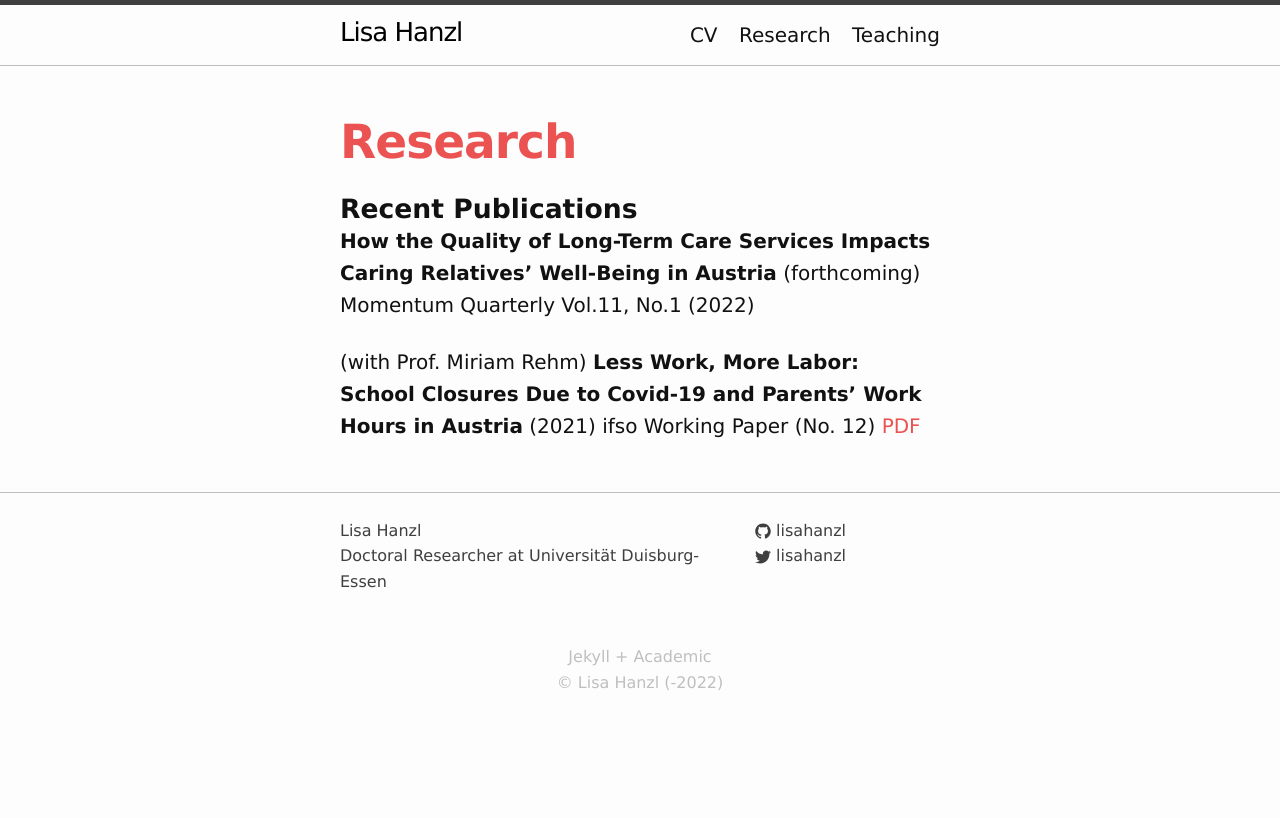
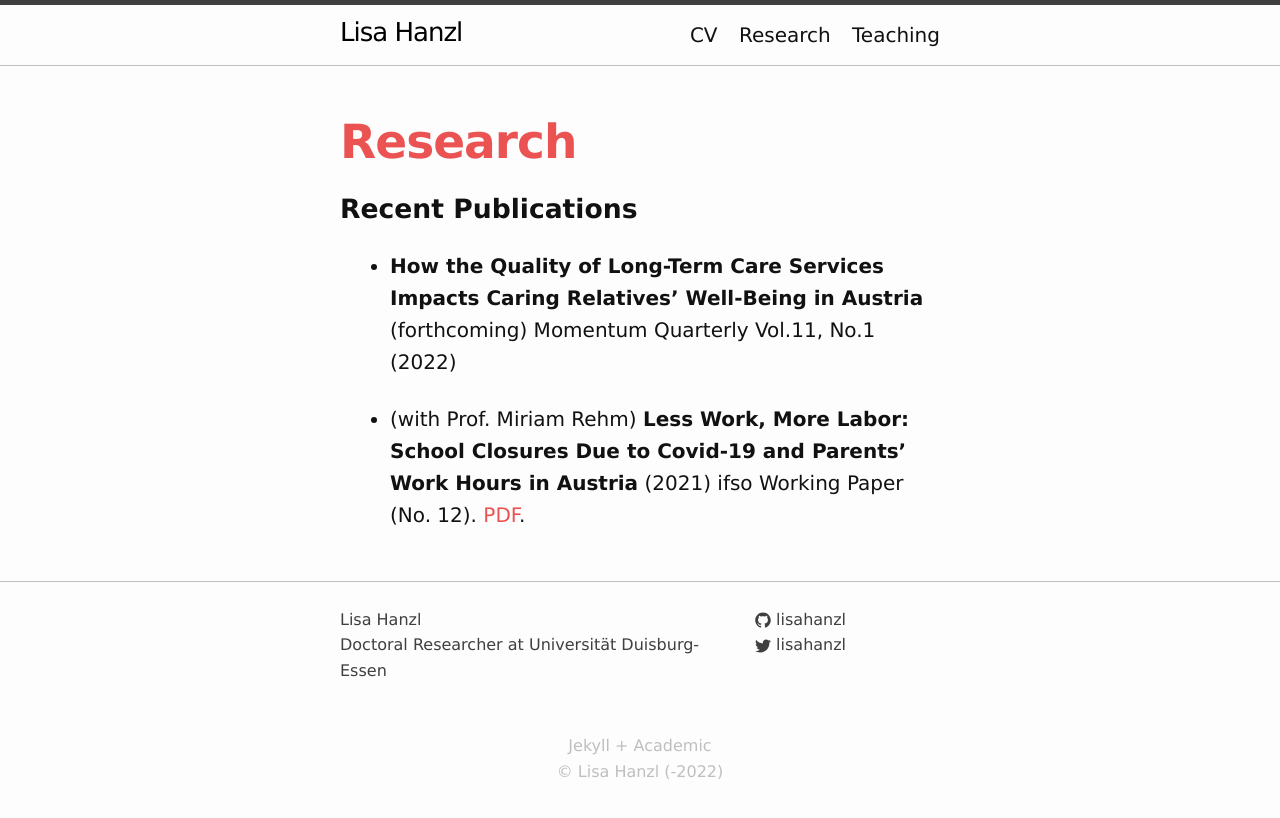
Before and after one commit to lisahanzl/lisahanzl.github.io, a Jekyll site: the page built from 01_research.md, in a window 1280 px wide. Shown: the top 818 px of the page. Built offline with Jekyll 4.4.1, drawn with Linux system fonts in a browser that asks for light colours.

Commit message:
add list

```diff
--- a/01_research.md
+++ b/01_research.md
@@ -7,6 +7,8 @@ permalink: /research/
 
 
 ### Recent Publications
-**How the Quality of Long-Term Care Services Impacts Caring Relatives’ Well-Being in Austria** (forthcoming) Momentum Quarterly Vol.11, No.1 (2022)
+<p> </p>
 
-(with Prof. Miriam Rehm) **Less Work, More Labor: School Closures Due to Covid-19 and Parents' Work Hours in Austria** (2021) ifso Working Paper (No. 12) [PDF](https://www.uni-due.de/imperia/md/content/soziooekonomie/ifsowp12_hanzlrehm2021.pdf){:target="_blank"}
+- **How the Quality of Long-Term Care Services Impacts Caring Relatives’ Well-Being in Austria** (forthcoming) Momentum Quarterly Vol.11, No.1 (2022)
+
+- (with Prof. Miriam Rehm) **Less Work, More Labor: School Closures Due to Covid-19 and Parents' Work Hours in Austria** (2021) ifso Working Paper (No. 12). [PDF](https://www.uni-due.de/imperia/md/content/soziooekonomie/ifsowp12_hanzlrehm2021.pdf){:target="_blank"}.
```
